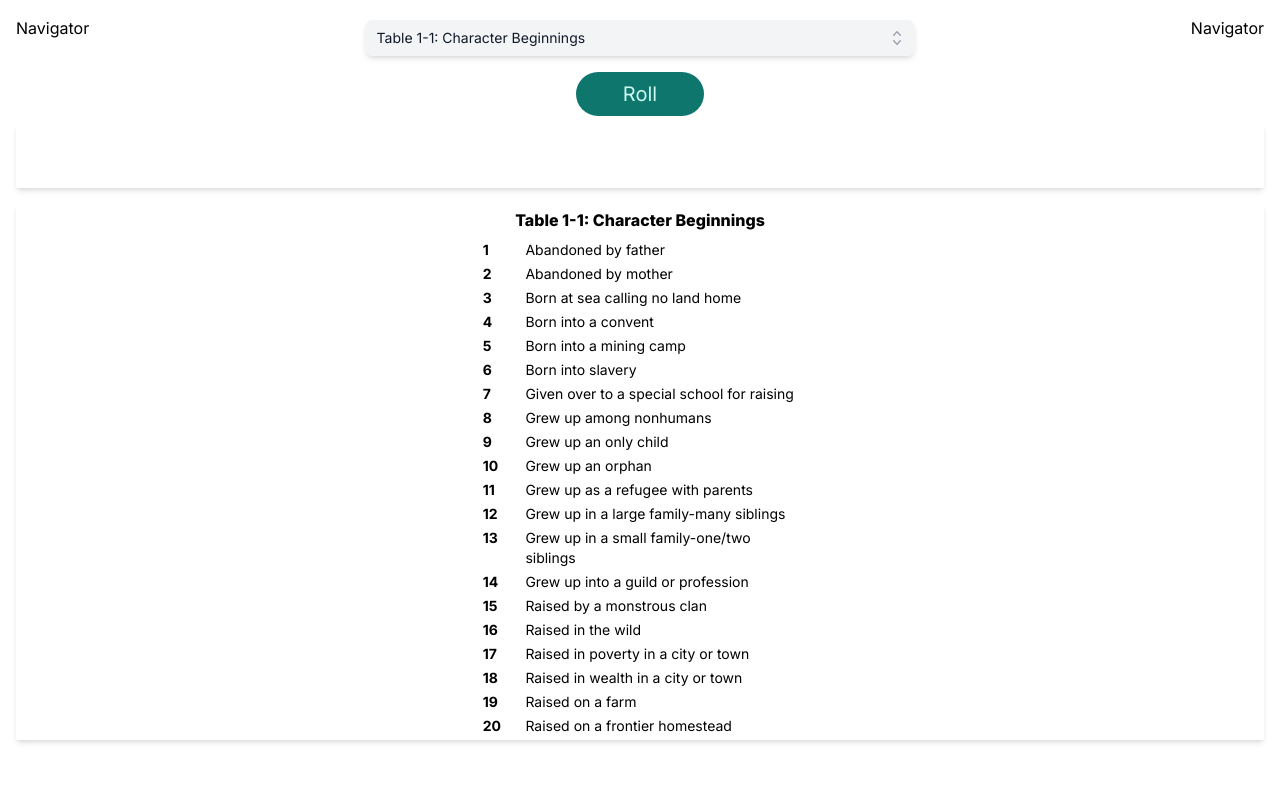
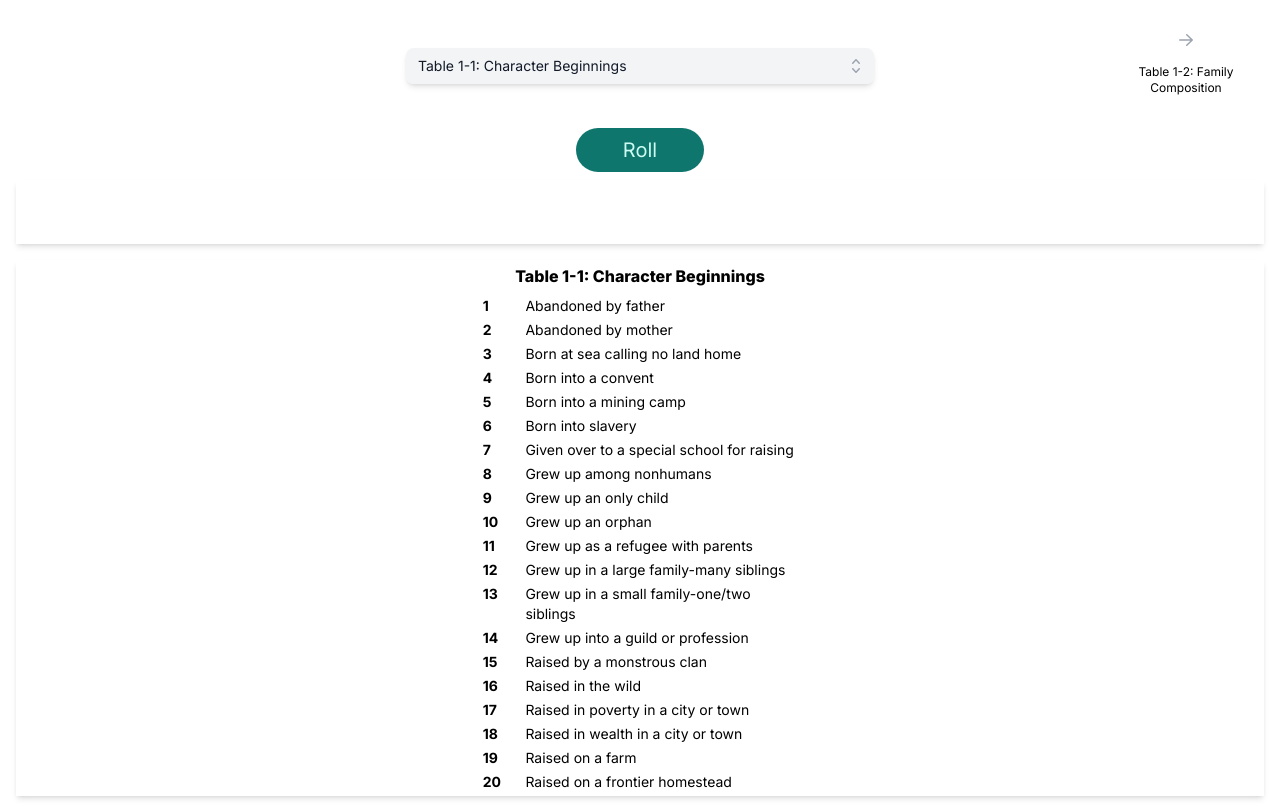
Before and after one commit to scicluna/tablemaker, a Next.js app: page / in a window 1280 px wide. Built offline with nearby package versions, Linux system fonts and the light colour scheme.

Commit message:
fixed tablesmasher glitch and added navigator arrows

```diff
--- a/components/DropDown.tsx
+++ b/components/DropDown.tsx
@@ -9,7 +9,7 @@ import TableNavigator from "./TableNavigator"
 type DropDownProps = {
     tableList: Table[],
     currentTable: Table,
-    setCurrentTable: Dispatch<SetStateAction<Table>>
+    setCurrentTable: Dispatch<SetStateAction<Table | null>>
 }
 
 export default function DropDown({ tableList, currentTable, setCurrentTable }: DropDownProps) {
@@ -20,8 +20,8 @@ export default function DropDown({ tableList, currentTable, setCurrentTable }: D
     })
 
     return (
-        <div className="w-full flex justify-between">
-            <TableNavigator direction={-1} />
+        <div className="w-full flex justify-between h-24">
+            <TableNavigator direction={-1} tableList={tableList} index={tableList.indexOf(currentTable)} setCurrentTable={setCurrentTable} />
             <Combobox value={currentTable} onChange={setCurrentTable}>
                 <div className="relative mt-1 flex flex-col justify-center items-center w-full">
                     <div className="relative sm:w-1/2 w-full cursor-default overflow-hidden rounded-lg bg-white text-left shadow-md focus:outline-none focus-visible:ring-2 focus-visible:ring-white focus-visible:ring-opacity-75 focus-visible:ring-offset-2 focus-visible:ring-offset-teal-300 sm:text-sm">
@@ -40,7 +40,7 @@ export default function DropDown({ tableList, currentTable, setCurrentTable }: D
                         leaveTo="opacity-0"
                         afterLeave={() => setQuery('')}
                     >
-                        <Combobox.Options className="absolute z-10 mt-1 max-h-60 sm:w-1/2 w-11/12 top-10 overflow-auto rounded-md bg-white py-1 text-base shadow-lg ring-1 ring-black ring-opacity-5 focus:outline-none sm:text-sm">
+                        <Combobox.Options className="absolute z-10 mt-1 max-h-60 sm:w-1/2 w-11/12 top-16 overflow-auto rounded-md bg-white py-1 text-base shadow-lg ring-1 ring-black ring-opacity-5 focus:outline-none sm:text-sm">
                             {filteredTables.length === 0 && query !== '' ? (
                                 <div className="relative cursor-default select-none py-2 px-4 text-gray-700">
                                     Nothing found.
@@ -76,7 +76,7 @@ export default function DropDown({ tableList, currentTable, setCurrentTable }: D
                     </Transition>
                 </div>
             </Combobox>
-            <TableNavigator direction={1} />
+            <TableNavigator direction={1} tableList={tableList} index={tableList.indexOf(currentTable)} setCurrentTable={setCurrentTable} />
         </div>
     )
 }
--- a/components/Roller.tsx
+++ b/components/Roller.tsx
@@ -15,7 +15,9 @@ export default function Roller({ currentTable }: RollerProps) {
     }
 
     useEffect(() => {
-        setResult(null)
+        if (result) {
+            setResult(null)
+        }
     }, [currentTable])
 
     return (
--- a/components/TableNavigator.tsx
+++ b/components/TableNavigator.tsx
@@ -1,9 +1,24 @@
+import { Table } from "./TableSpace"
+import { Dispatch, SetStateAction } from "react"
+import { ArrowRightIcon, ArrowLeftIcon } from "@heroicons/react/20/solid"
+
 type TableNavigatorProps = {
-    direction: number
+    direction: number,
+    tableList: Table[],
+    index: number,
+    setCurrentTable: Dispatch<SetStateAction<Table | null>>
 }
 
-export default function TableNavigator({ direction }: TableNavigatorProps) {
+export default function TableNavigator({ direction, tableList, index, setCurrentTable }: TableNavigatorProps) {
+
+    if (!tableList[index + direction]) return <div className="hidden sm:flex sm:flex-col justify-center items-center w-2/12 text-center"></div>
+
     return (
-        <h1 className="hidden sm:flex">Navigator</h1>
+        <div className="hidden sm:flex sm:flex-col justify-center items-center w-2/12 text-center">
+            <button className="h-1/2" onClick={() => setCurrentTable(tableList[index + direction])}>
+                {direction === -1 ? <ArrowLeftIcon className="h-5 w-5 text-gray-400 hover:text-gray-900" aria-hidden="true" /> : <ArrowRightIcon className="h-5 w-5 text-gray-400 hover:text-gray-900" aria-hidden="true" />}
+            </button>
+            <h1 className="h-1/2 text-xs">{tableList[index + direction]?.header}</h1>
+        </div>
     )
 }
--- a/components/TableSpace.tsx
+++ b/components/TableSpace.tsx
@@ -12,20 +12,22 @@ export type Table = {
 }
 
 export default function TableSpace() {
-    const processedTables: Table[] = tableSmasher(tables)
-    const [currentTable, setCurrentTable] = useState<Table>(processedTables[0])
+    const [processedTables, setProcessedTables] = useState<Table[]>([])
+    const [currentTable, setCurrentTable] = useState<Table | null>(null)
     const [loading, setLoading] = useState(true)
 
     useEffect(() => {
-        const interval = setInterval(() => {
-            if (processedTables.length < tables.length) {
-                setLoading(false)
-                clearInterval(interval)
-            }
-        }, 50)
+        new Promise<Table[]>(resolve => {
+            const processed = tableSmasher(tables)
+            resolve(processed)
+        }).then((processed) => {
+            setProcessedTables(processed)
+            setCurrentTable(processed[0])
+            setLoading(false)
+        })
     }, [])
 
-    if (loading) return <div>Loading...</div>
+    if (loading || !currentTable) return <div>Loading...</div>
 
     return (
         <div className="w-full h-full flex flex-col gap-4 justify-center items-center">
--- a/utils/tableSmasher.ts
+++ b/utils/tableSmasher.ts
@@ -1,3 +1,4 @@
+
 import { Table } from "@/components/TableSpace";
 
 export default function tableSmasher(tables: Table[]) {
```
